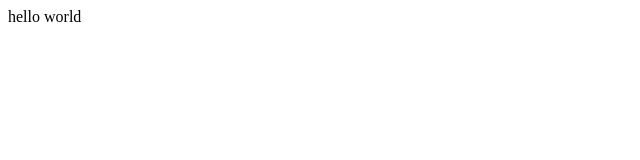
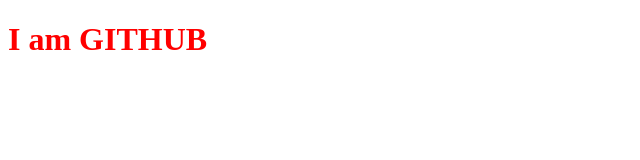
Before and after one commit to JuraevZ1/gittop, a plain HTML site: page index.html in a window 1280 px wide. Shown: the whole page, without its empty margins (0-640 px from the left). Drawn offline with Linux system fonts and the light colour scheme.

Commit message:
added context to html

```diff
--- a/index.html
+++ b/index.html
@@ -1 +1,13 @@
-hello world
+<!DOCTYPE html>
+<html lang="en">
+  <head>
+    <meta charset="UTF-8" />
+    <meta http-equiv="X-UA-Compatible" content="IE=edge" />
+    <meta name="viewport" content="width=device-width, initial-scale=1.0" />
+    <title>Document</title>
+    <link rel="stylesheet" href="./main.css" />
+  </head>
+  <body>
+    <h1>I am GITHUB</h1>
+  </body>
+</html>
--- /dev/null
+++ b/main.css
@@ -0,0 +1,3 @@
+h1 {
+  color: red;
+}
```
